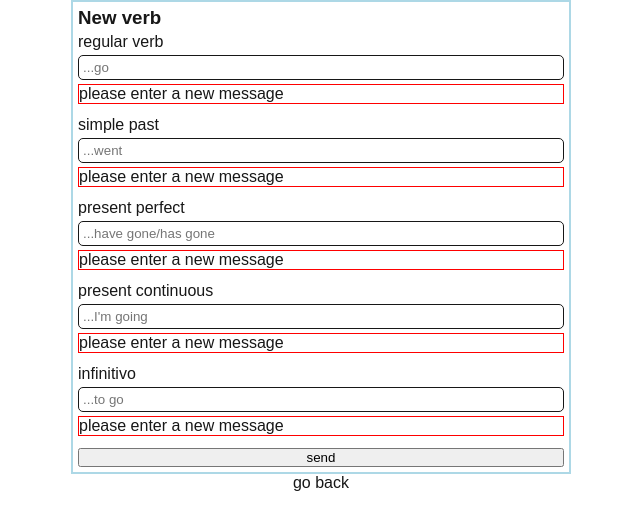
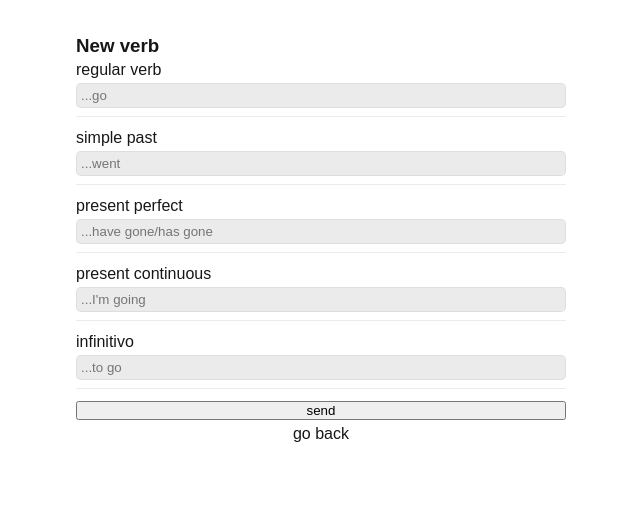
Before and after one commit to MarcoRosselDev/next-js-06-postgres, a Next.js app: page /verbs/newverb in a window 1280 px wide. Shown: the top 530 px of the page, without its empty margins (319-959 px from the left). Built offline with nearby package versions, Linux system fonts and the light colour scheme.

Commit message:
typescript | error handler with react-hook-form and zod

```diff
--- a/src/app/globals.css
+++ b/src/app/globals.css
@@ -1,12 +1,16 @@
 :root {
   --background: #ffffff;
   --foreground: #171717;
+  --foreground2: #bebcbc4b;
+  --span:rgb(7, 173, 239);
 }
 
 @media (prefers-color-scheme: dark) {
   :root {
     --background: #0a0a0a;
     --foreground: #ededed;
+    --foreground2: #bebcbc4b;
+    --span: coral;
   }
 }
 
@@ -28,6 +32,10 @@ main {
   align-items: center;
 }
 
+input{
+  background-color: var(--foreground2);
+}
+
 form{
   display: flex;
   flex-direction: column;
@@ -36,12 +44,21 @@ form{
   justify-content: center;
   max-width: 500px;
   gap: 4px;
+  margin-top: 30px;
 }
 
 input{
   padding: 4px;
   border-radius: 5px;
-  border: 1px solid var(--foreground);
+  border: 1px solid var(--foreground2);
+  color: var(--foreground);
+}
+
+span{
+  margin-bottom: 8px;
+  border-bottom: 1px solid var(--foreground2);
+  padding-bottom: 4px;
+  color: var(--span);
 }
 
 body {
--- /dev/null
+++ b/src/app/verbs/newverb/handleErros.ts
@@ -0,0 +1,48 @@
+import {z} from "zod"
+// as const por que z.enum resive valores de solo lectura, si nos marca error.
+export const plans = ["free", "basic", "medium", "pro"] as const
+
+export type Plan = (typeof plans)[number] // para iterar en el componente front y solo editar un array en futuros cambios
+
+export const newVerbSchema = z.object({
+    regularverb: z.string().max(20, {message: "max length verb = 20"}),
+    simplepast: z.string().max(20, {message: "max length verb = 20"}),
+    presentperfect: z.string().max(20, {message: "max length verb = 20"}),
+    presentcontinuous: z.string().max(20, {message: "max length verb = 20"}),
+    infinitivo: z.string().max(20, {message: "max length verb = 20"})
+})
+
+export const registerSchema = z.object({
+
+
+  nombre: z.string()
+  .min(4, {message: "Name must be at least 4 characters long"})
+  .max(50, {message: "Name must be less than 50 characters long"}),
+
+
+  password: z.string().min(6, {message: "Password must be at least 6 characters long"}),
+
+
+  confirmPassword: z.string(),
+
+
+  email: z.string().email({message: "invalid email"}),
+  // codifo de ejemplo si un input type number es resivido:
+  // peso: z.string() <=== es string por que al momento de resivir es si o si string
+
+  // luego .refine(prev => mutarValorPrevio(prev)) lo mutamos a nuestra conveniencia.
+  //peso: z.string().refine(peso => parseFloat(peso))
+
+  // ejemplo si el imput no es un numero y lo queremos transformar a number con parseFoat:
+  // con el envio de un mensaje de error
+  peso: z.string().refine(previo => !isNaN(parseFloat(previo)), {message:"send a number please"}),
+
+
+  plan: z.enum(plans, {errorMap: ()=> ({message: "Please select a plan"})})
+
+
+})
+.refine(data => data.password === data.confirmPassword, {
+  message: "passwords must match",
+  path: ["confirmPassword"] // path es la ruta donde se mostrara el mensaje de error
+})
--- a/src/app/verbs/newverb/newverb.module.css
+++ /dev/null
@@ -1,8 +0,0 @@
-.form_newverb{
-  border: 2px solid lightblue;
-
-  span{
-    margin-bottom: 8px;
-    border: 1px solid red;
-  }
-}
--- a/src/app/verbs/newverb/page.tsx
+++ b/src/app/verbs/newverb/page.tsx
@@ -1,31 +1,50 @@
+"use client"
 import Link from "next/link";
-import style from "./newverb.module.css";
+import {useForm, SubmitHandler} from "react-hook-form"
+import { Input } from "./verb_type"
+import { zodResolver } from '@hookform/resolvers/zod';
+import {newVerbSchema as schema} from "./handleErros"
 
 export default function NewVerb(){
+
+  const {register, handleSubmit, formState:{errors}} = useForm({resolver: zodResolver(schema)})
+
+  const handleForm: SubmitHandler<Input> = (data) => console.log(data);
+
   return (
     <main>
-      <form className={style.form_newverb}>
+      <form onSubmit={handleSubmit(handleForm)}>
         <h3>New verb</h3>
 
         <label htmlFor="regularverb">regular verb</label>
-        <input type="text" name="regularverb" id="regularverb" placeholder="...go" />
-        <span>please enter a new message</span>
+        <input
+        {...register("regularverb", {required: true, maxLength: 20})}
+        type="text" name="regularverb" id="regularverb" placeholder="...go" />
+        <span>{errors.regularverb && errors.regularverb.message}</span>
 
         <label htmlFor="simplepast">simple past</label>
-        <input type="text" name="simplepast" id="simplepast" placeholder="...went" />
-        <span>please enter a new message</span>
+        <input
+        {...register("simplepast", {required: true, maxLength: 20})}
+        type="text" name="simplepast" id="simplepast" placeholder="...went" />
+        <span>{errors.simplepast && errors.simplepast.message}</span>
 
         <label htmlFor="presentperfect">present perfect</label>
-        <input type="text" name="presentperfect" id="presentperfect" placeholder="...have gone/has gone" />
-        <span>please enter a new message</span>
+        <input
+        {...register("presentperfect", {required: true, maxLength: 20})}
+        type="text" name="presentperfect" id="presentperfect" placeholder="...have gone/has gone" />
+        <span>{errors.presentperfect && errors.presentperfect.message}</span>
 
         <label htmlFor="presentcontinuous">present continuous</label>
-        <input type="text" name="presentcontinuous" id="presentcontinuous" placeholder="...I'm going" />
-        <span>please enter a new message</span>
+        <input
+        {...register("presentcontinuous", {required: true, maxLength: 20})}
+        type="text" name="presentcontinuous" id="presentcontinuous" placeholder="...I'm going" />
+        <span>{errors.presentcontinuous && errors.presentcontinuous.message}</span>
 
         <label htmlFor="infinitivo">infinitivo</label>
-        <input type="text" name="infinitivo" id="infinitivo" placeholder="...to go" />
-        <span>please enter a new message</span>
+        <input
+        {...register("infinitivo", {required: true, maxLength: 20})}
+        type="text" name="infinitivo" id="infinitivo" placeholder="...to go" />
+        <span>{errors.infinitivo && errors.infinitivo.message}</span>
 
         <button type="submit">send</button>
 
--- /dev/null
+++ b/src/app/verbs/newverb/verb_type.ts
@@ -0,0 +1,7 @@
+export type Input = {
+  regularverb: string
+  simplepast: string
+  presentperfect: string
+  presentcontinuous: string
+  infinitvo: string
+}
```
